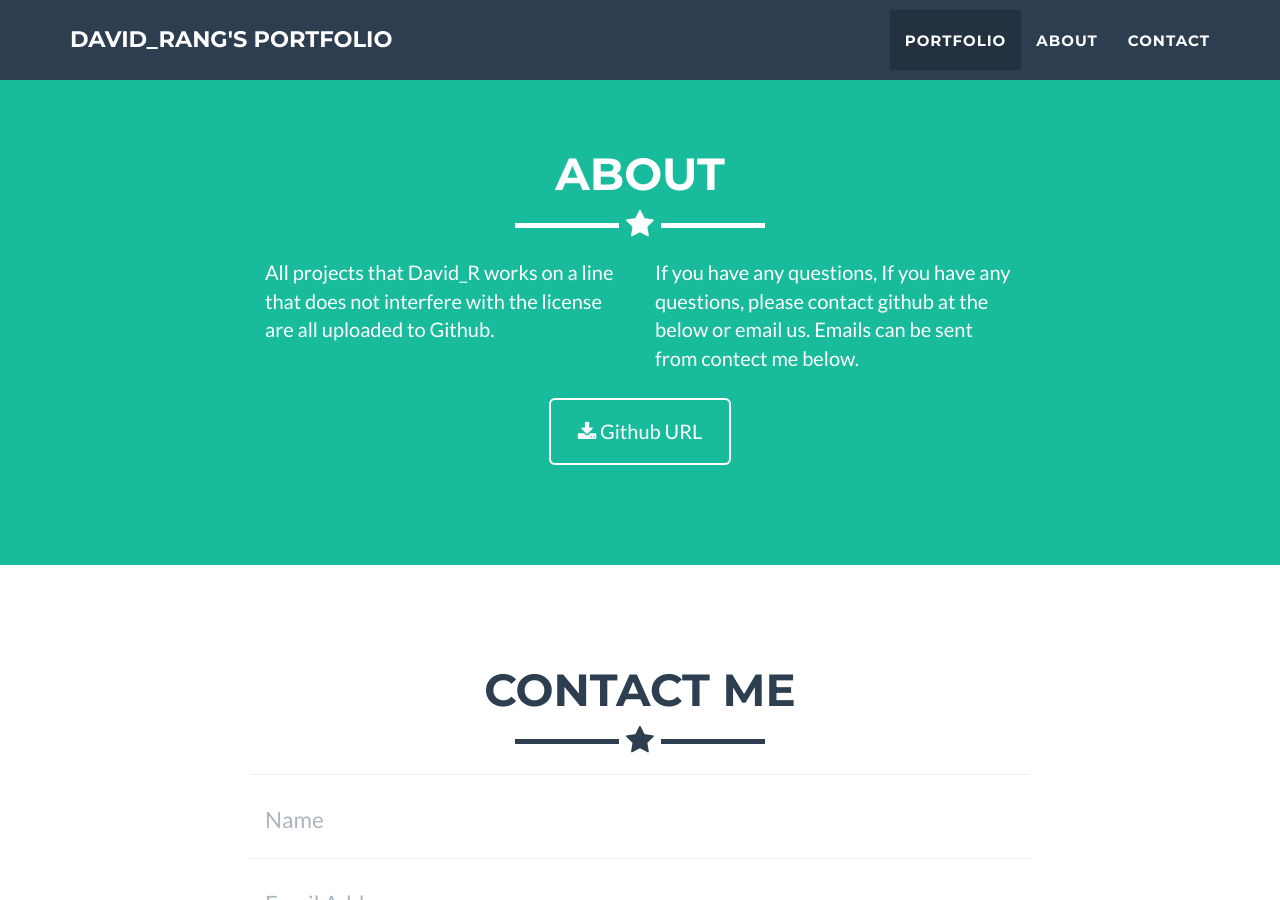
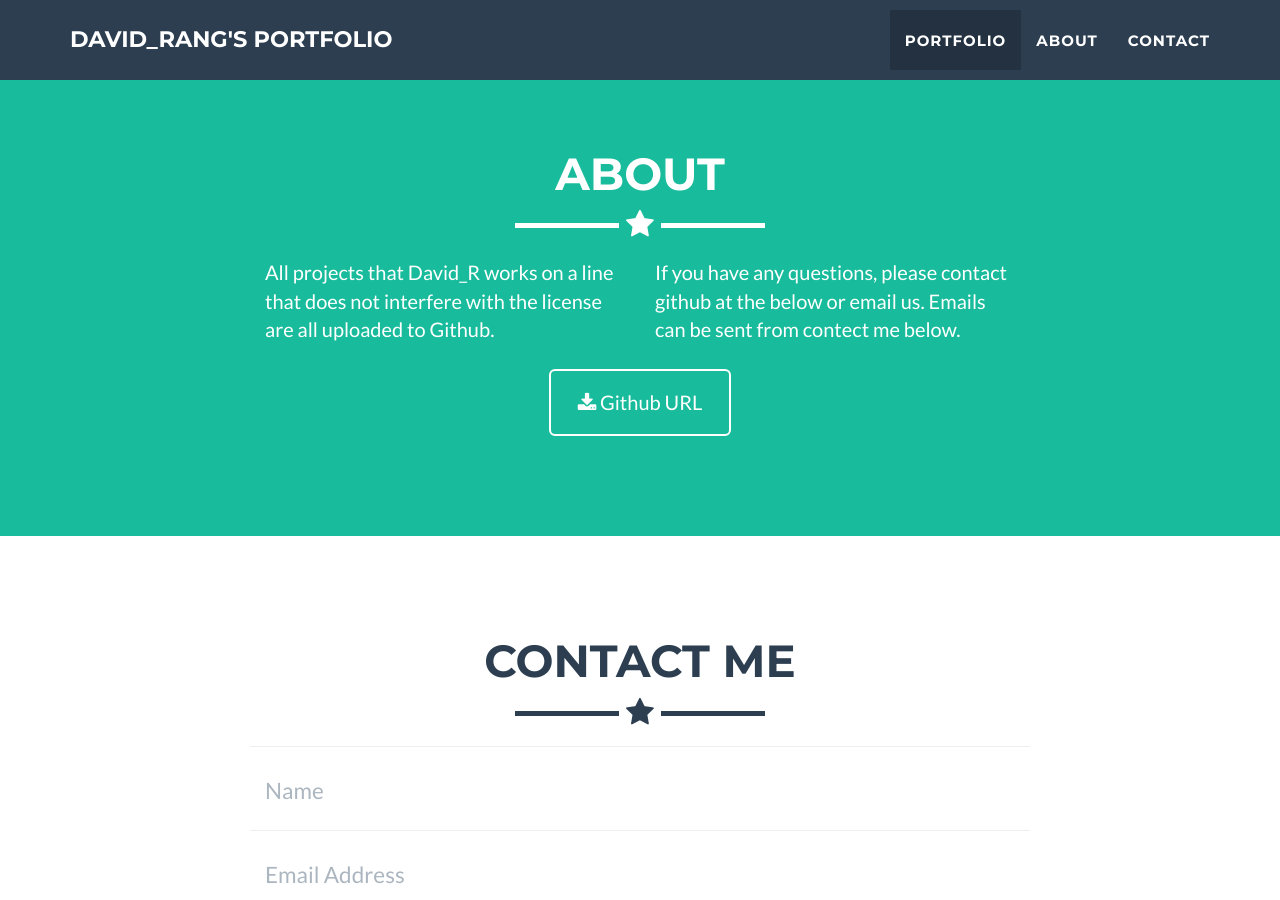
Before and after one commit to AgiRang/AgiRang.github.io, a Jekyll site: the page built from index.html, in a window 1280 px wide and 900 px high, scrolled down 1676 px. Built offline with Jekyll 4.4.1, drawn with Linux system fonts in a browser that asks for light colours.

Commit message:
Change about & image

```diff
--- a/_includes/about.html
+++ b/_includes/about.html
@@ -12,7 +12,7 @@
                     <p>All projects that David_R works on a line that does not interfere with the license are all uploaded to Github.</p>
                 </div>
                 <div class="col-lg-4">
-                    <p>If you have any questions, If you have any questions, please contact github at the below or email us. Emails can be sent from contect me below. </p>
+                    <p>If you have any questions, please contact github at the below or email us. Emails can be sent from contect me below. </p>
                 </div>
                 <div class="col-lg-8 col-lg-offset-2 text-center">
                     <a href="https://github.com/AgiRang" class="btn btn-lg btn-outline">
```
Also changed, not shown: img/portfolio/game.png.
